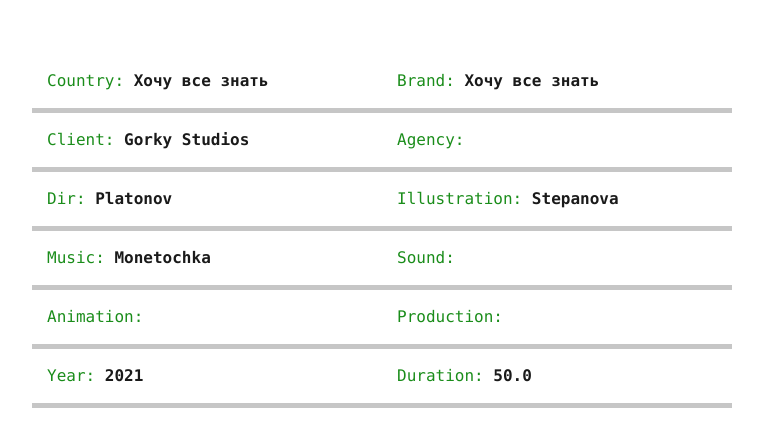
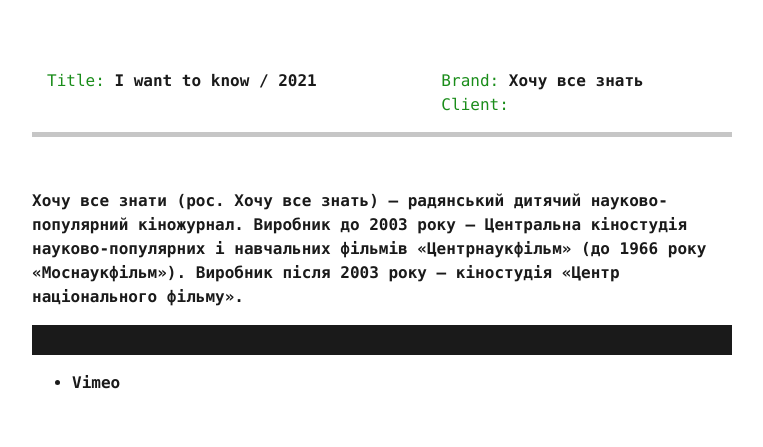
Before and after one commit to indexmod/meta-lastik, a Jekyll site: the page built from hochu.md, in a window 1280 px wide. Shown: the part 402-849 px from the top of the page, without its empty margins (276-1039 px from the left). Built offline with Jekyll 4.4.1, drawn with Linux system fonts in a browser that asks for light colours.

Commit message:
table correct

```diff
--- a/_includes/table.html
+++ b/_includes/table.html
@@ -1,20 +1,5 @@
 <table class="top" style="width:100%">
 		<tr>
-			<td>Country: <span class="toptable-meta">{{ page.brand }}</span></td> <td>Brand: <span class="toptable-meta">{{ page.brand }}</span></td>
-		</tr>
-		<tr>
-			<td>Client: <span class="toptable-meta">{{ page.client }}</span></td> 	<td>Agency: <span class="toptable-meta">{{ page.agency }}</span></td>
-		</tr>
-		<tr>
-			<td>Dir: <span class="toptable-meta">{{ page.direction }}</span></td> <td>Illustration: <span class="toptable-meta">{{ page.art }}</span></td>
-		</tr>
-		<tr>
-			<td>Music: <span class="toptable-meta">{{ page.music }}</span></td> <td>Sound: <span class="toptable-meta">{{ page.sound }}</span></td>
-		</tr>
-		<tr>
-			<td>Animation: <span class="toptable-meta">{{ page.animation }}</span></td> <td>Production: <span class="toptable-meta">{{ page.production }}</span></td>
-		</tr>
-		<tr>
-			<td>Year: <span class="toptable-meta">{{ page.year }}</span></td> <td>Duration: <span class="toptable-meta">{{ page.duration }}</span></td>
+			<td>Title: <span class="toptable-meta">{{ page.title }} / {{ page.year }}</span></td> <td>Brand: <span class="toptable-meta">{{ page.brand }}</span><br>Client: <span class="toptable-meta">{{ page.agency }}</span></td>
 		</tr>
 	</table>
```
Also changed, not shown: 1 other file.
